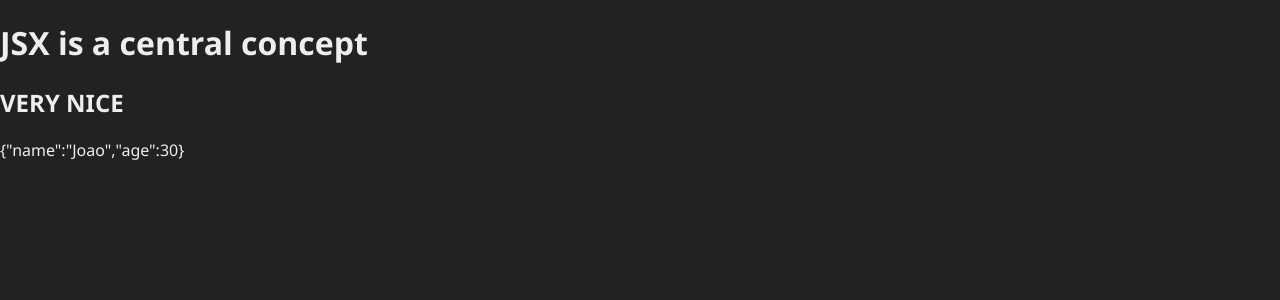
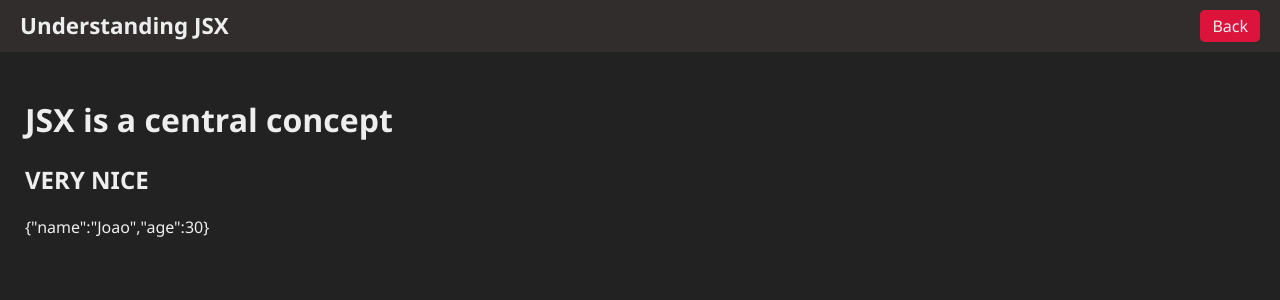
Before and after one commit to NetoJL/NextJS-Fundamentals, a Next.js app: page /jsx in a window 1280 px wide. Shown: the top 300 px of the page. Built offline with nearby package versions, Linux system fonts and the light colour scheme.

Commit message:
jsx.jsx updated

```diff
--- a/src/pages/jsx.jsx
+++ b/src/pages/jsx.jsx
@@ -1,18 +1,19 @@
-export default function Jsx(){
+import Layout from "@/components/Layout";
 
-    const title = <h1>JSX is a central concept</h1>
+export default function Jsx() {
+	const title = <h1>JSX is a central concept</h1>;
 
 	function subtitle() {
-        return <h2>{"very nice".toUpperCase()}</h2>
+		return <h2>{"very nice".toUpperCase()}</h2>;
 	}
 
 	return (
+		<Layout title="Understanding JSX">
 			<div>
 				{title}
 				{subtitle()}
-            <p>
-                {JSON.stringify({name: 'Joao', age: 30})}
-            </p>
+				<p>{JSON.stringify({ name: "Joao", age: 30 })}</p>
 			</div>
-    )
+		</Layout>
+	);
 }
```
Lines whose indentation alone changed are shown as unchanged.
